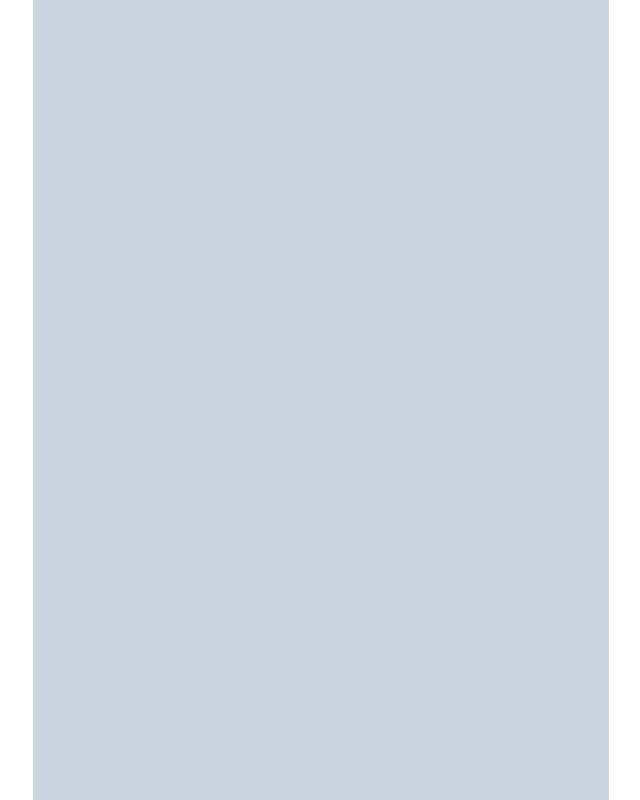
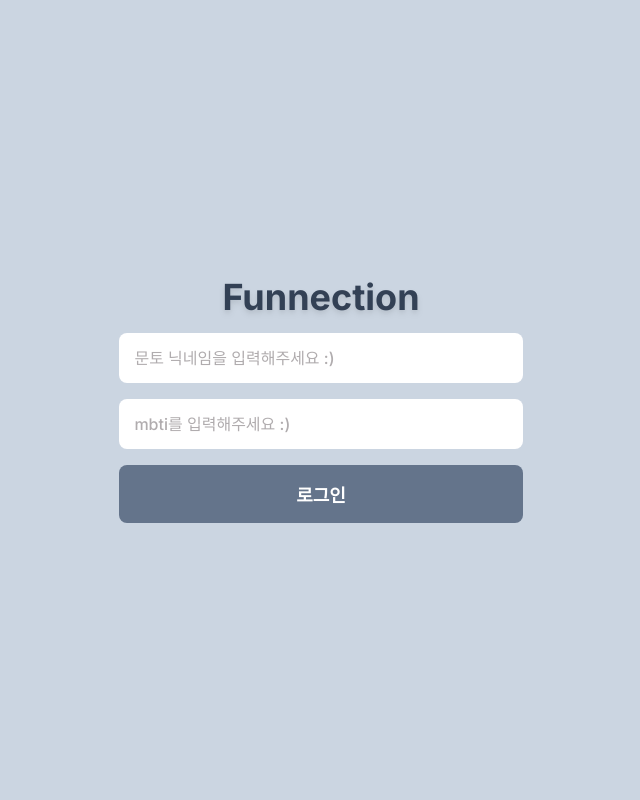
Before and after one commit to LuisKlopp/funnection, a Next.js app: page / in a window 1280 px wide. Shown: the whole page, without its empty margins (319-959 px from the left). Built offline with nearby package versions, Linux system fonts and the light colour scheme.

Commit message:
Feat: 랜딩페이지 완료

```diff
--- a/app/page.tsx
+++ b/app/page.tsx
@@ -1,9 +1,19 @@
-import Image from "next/image";
+import { Button } from "@/components/button";
+import { Input } from "@/components/input";
 
 export default function Home() {
   return (
-    <main className="flex flex-col items-center justify-between">
-      <div className="w-full max-w-xl h-[100dvh] flex flex-col fixed bg-slate-300 justify-between"></div>
+    <main className="flex flex-col items-center justify-between bg-slate-300">
+      <div className="w-full max-w-xl h-[100dvh] flex flex-col justify-center items-center gap-4">
+        <div>
+          <span className="text-4xl font-bold text-slate-700 text-shad drop-shadow-md">
+            Funnection
+          </span>
+        </div>
+        <Input type="nickname" placeholder="문토 닉네임을 입력해주세요 :)" />
+        <Input type="nickname" placeholder="mbti를 입력해주세요 :)" />
+        <Button buttonTitle="로그인" />
+      </div>
     </main>
   );
 }
--- /dev/null
+++ b/components/button.tsx
@@ -0,0 +1,13 @@
+interface ButtonProps {
+  buttonTitle: string;
+}
+
+export const Button = ({ buttonTitle }: ButtonProps) => {
+  return (
+    <div className="w-full flex justify-center">
+      <button className="w-[70%] bg-slate-500 p-4 text-white rounded-lg font-semibold text-base">
+        {buttonTitle}
+      </button>
+    </div>
+  );
+};
--- /dev/null
+++ b/components/input.tsx
@@ -0,0 +1,12 @@
+interface InputProps {
+  type: "nickname" | "mbti" | "answer";
+  placeholder: string;
+}
+
+export const Input = ({ placeholder }: InputProps) => {
+  return (
+    <div className="w-full flex justify-center items-center">
+      <input className="input-custom rounded-lg" placeholder={placeholder} />
+    </div>
+  );
+};
--- a/styles/globals.css
+++ b/styles/globals.css
@@ -104,8 +104,8 @@ body,
     box-shadow: 0 4px 16px 0 rgba(0, 0, 0, 0.1);
   }
   .input-custom {
-    width: 100%;
-    padding: 15px 10px 20px 5px;
+    width: 70%;
+    padding: 15px 10px 15px 15px;
     outline: none;
     overflow-y: scroll;
     -ms-overflow-style: none;
```
Also changed, not shown: .eslintrc.json.
